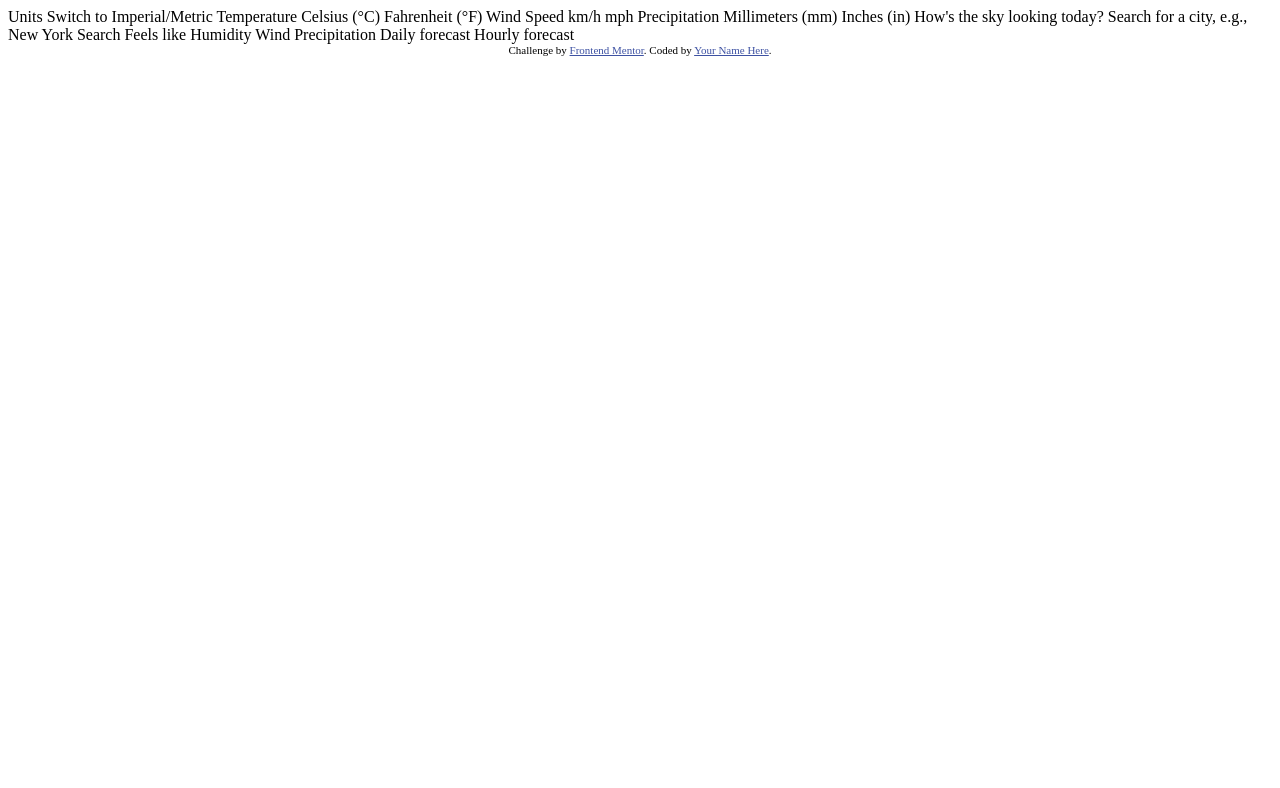
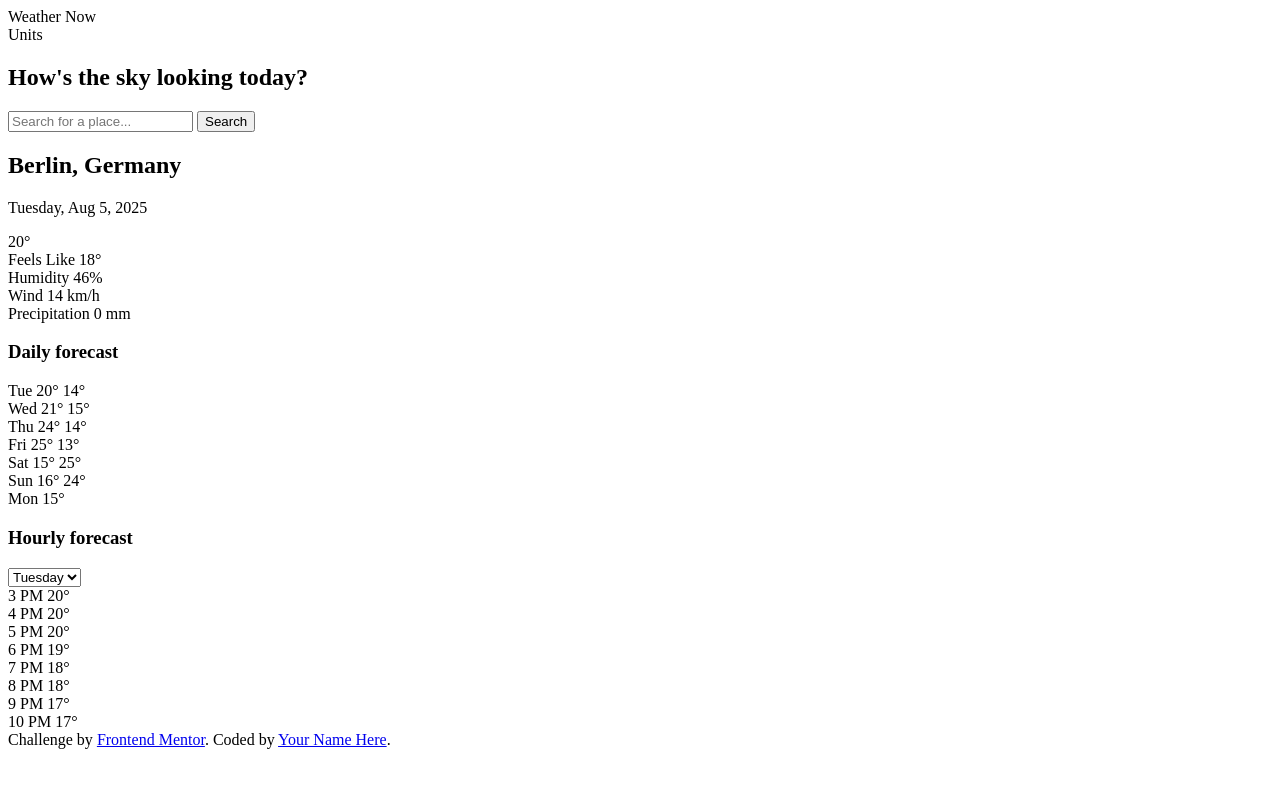
Before and after one commit to tolukusan/weather-app, a plain HTML site: page index.html in a window 1280 px wide. Drawn offline with Linux system fonts and the light colour scheme.

Commit message:
chore: setup project skeleton with base structure
chore: setup project skeleton with base structure

```diff
--- a/index.html
+++ b/index.html
@@ -1,66 +1,99 @@
 <!DOCTYPE html>
 <html lang="en">
     <head>
-  <meta charset="UTF-8">
-  <meta name="viewport" content="width=device-width, initial-scale=1.0"> <!-- displays site properly based on user's device -->
+        <meta charset="UTF-8" />
+        <meta name="viewport" content="width=device-width, initial-scale=1.0" />
+        <!-- displays site properly based on user's device -->
 
-  <link rel="icon" type="image/png" sizes="32x32" href="./assets/images/favicon-32x32.png">
+        <link
+            rel="icon"
+            type="image/png"
+            sizes="32x32"
+            href="./assets/images/favicon-32x32.png"
+        />
 
         <title>Frontend Mentor | Weather app</title>
-
-  <!-- Feel free to remove these styles or customise in your own stylesheet 👍 -->
-  <style>
-    .attribution { font-size: 11px; text-align: center; }
-    .attribution a { color: hsl(228, 45%, 44%); }
-  </style>
     </head>
     <body>
-
-  Units
-
-  Switch to Imperial/Metric
-
-  Temperature
-
-  Celsius (°C)
-  Fahrenheit (°F)
-
-  Wind Speed
-
-  km/h
-  mph
-
-  Precipitation
-
-  Millimeters (mm)
-  Inches (in)
-
-  How's the sky looking today?
-
-  Search for a city, e.g., New York
-  Search
-
-  Feels like
-  <!-- Insert temperature here -->
-
-  Humidity
-  <!-- Insert humidity here -->
-
-  Wind
-  <!-- Insert wind here -->
-
-  Precipitation
-  <!-- Insert precipitation here -->
-
-  Daily forecast
-  <!-- Insert daily forecast for the next 7 days here -->
-
-  Hourly forecast
-  <!-- Insert hourly forecast for the selected day here -->
-
+        <div class="wrapper">
+            <!-- Header -->
+            <header class="header">
+                <div class="logo">Weather Now</div>
+                <div class="units-dropdown">Units</div>
+            </header>
+            <main class="main-container">
+                <!-- Main title -->
+                <section class="hero">
+                    <h1 class="hero-title">How's the sky looking today?</h1>
+                    <!-- Search -->
+                    <div class="search-bar">
+                        <input
+                            type="text"
+                            class="search-input"
+                            placeholder="Search for a place..."
+                        />
+                        <button class="search-button">Search</button>
+                    </div>
+                </section>
+                <section class="weather-container">
+                    <!-- Current weather -->
+                    <div class="current-weather-card">
+                        <div class="location-date">
+                            <h2 class="location">Berlin, Germany</h2>
+                            <p class="date">Tuesday, Aug 5, 2025</p>
+                        </div>
+                        <div class="weather-details">
+                            <div class="temperature">20°</div>
+                            <div class="weather-icon"></div>
+                        </div>
+                    </div>
+                    <!-- Weather metrics -->
+                    <div class="metrics-grid">
+                        <div class="metric-card">Feels Like 18°</div>
+                        <div class="metric-card">Humidity 46%</div>
+                        <div class="metric-card">Wind 14 km/h</div>
+                        <div class="metric-card">Precipitation 0 mm</div>
+                    </div>
+                    <!-- Forecasts -->
+                    <div class="forecast-wrapper">
+                        <div class="daily-forecast">
+                            <h3 class="forecast-title">Daily forecast</h3>
+                            <div class="day-cards">
+                                <div class="day-card">Tue 20° 14°</div>
+                                <div class="day-card">Wed 21° 15°</div>
+                                <div class="day-card">Thu 24° 14°</div>
+                                <div class="day-card">Fri 25° 13°</div>
+                                <div class="day-card">Sat 15° 25°</div>
+                                <div class="day-card">Sun 16° 24°</div>
+                                <div class="day-card">Mon 15°</div>
+                            </div>
+                        </div>
+                        <!-- Hourly forecast -->
+                        <div class="hourly-forecast">
+                            <h3 class="forecast-title">Hourly forecast</h3>
+                            <select class="day-selector">
+                                <option>Tuesday</option>
+                            </select>
+                            <div class="hourly-cards">
+                                <div class="hour-card">3 PM 20°</div>
+                                <div class="hour-card">4 PM 20°</div>
+                                <div class="hour-card">5 PM 20°</div>
+                                <div class="hour-card">6 PM 19°</div>
+                                <div class="hour-card">7 PM 18°</div>
+                                <div class="hour-card">8 PM 18°</div>
+                                <div class="hour-card">9 PM 17°</div>
+                                <div class="hour-card">10 PM 17°</div>
+                            </div>
+                        </div>
+                    </div>
+                </section>
                 <div class="attribution">
-    Challenge by <a href="https://www.frontendmentor.io?ref=challenge">Frontend Mentor</a>.
-    Coded by <a href="#">Your Name Here</a>.
+                    Challenge by
+                    <a href="https://www.frontendmentor.io?ref=challenge"
+                        >Frontend Mentor</a
+                    >. Coded by <a href="#">Your Name Here</a>.
+                </div>
+            </main>
         </div>
     </body>
 </html>
```
Also changed, not shown: README-template.md, README.md, assets/fonts/Bricolage_Grotesque/README.txt, assets/fonts/DM_Sans/README.txt, style-guide.md (line endings or trailing spaces), 1 other file. Lines whose indentation alone changed are shown as unchanged.
